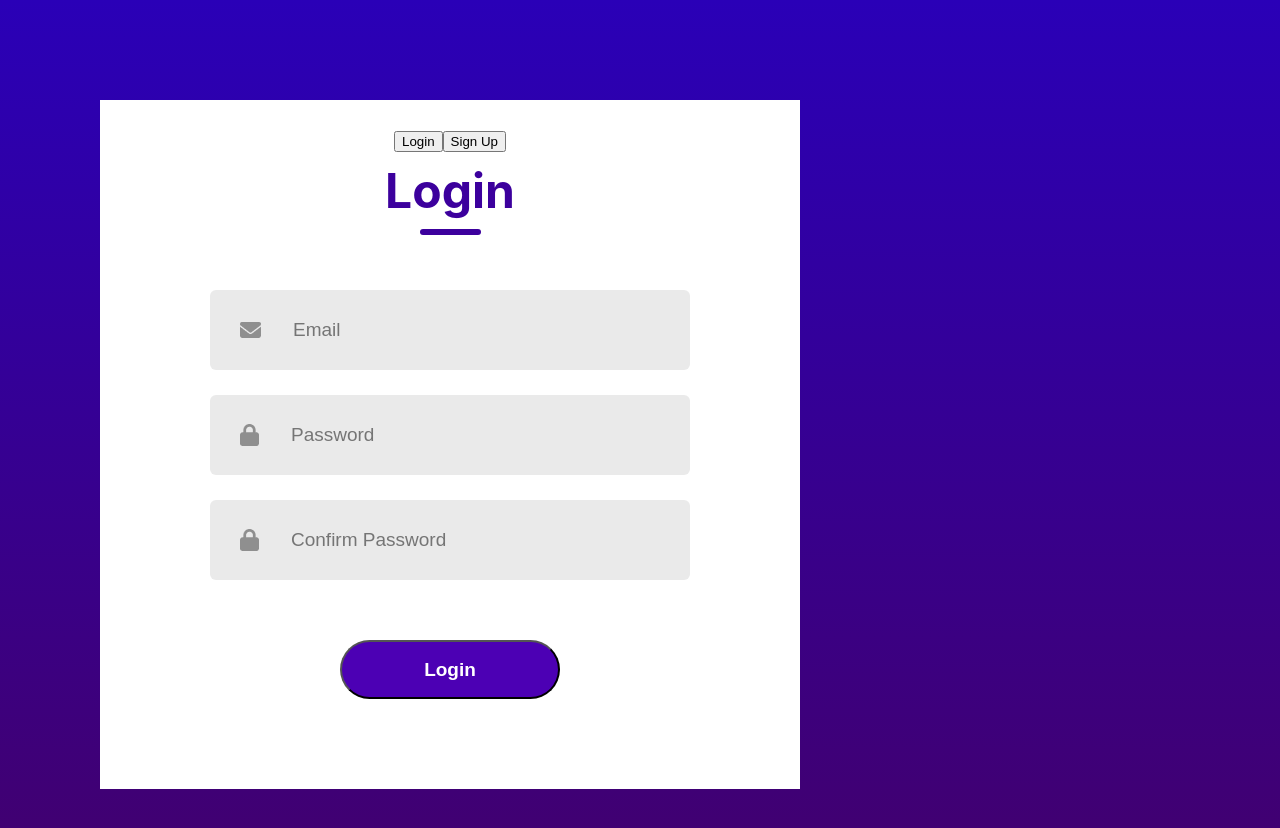
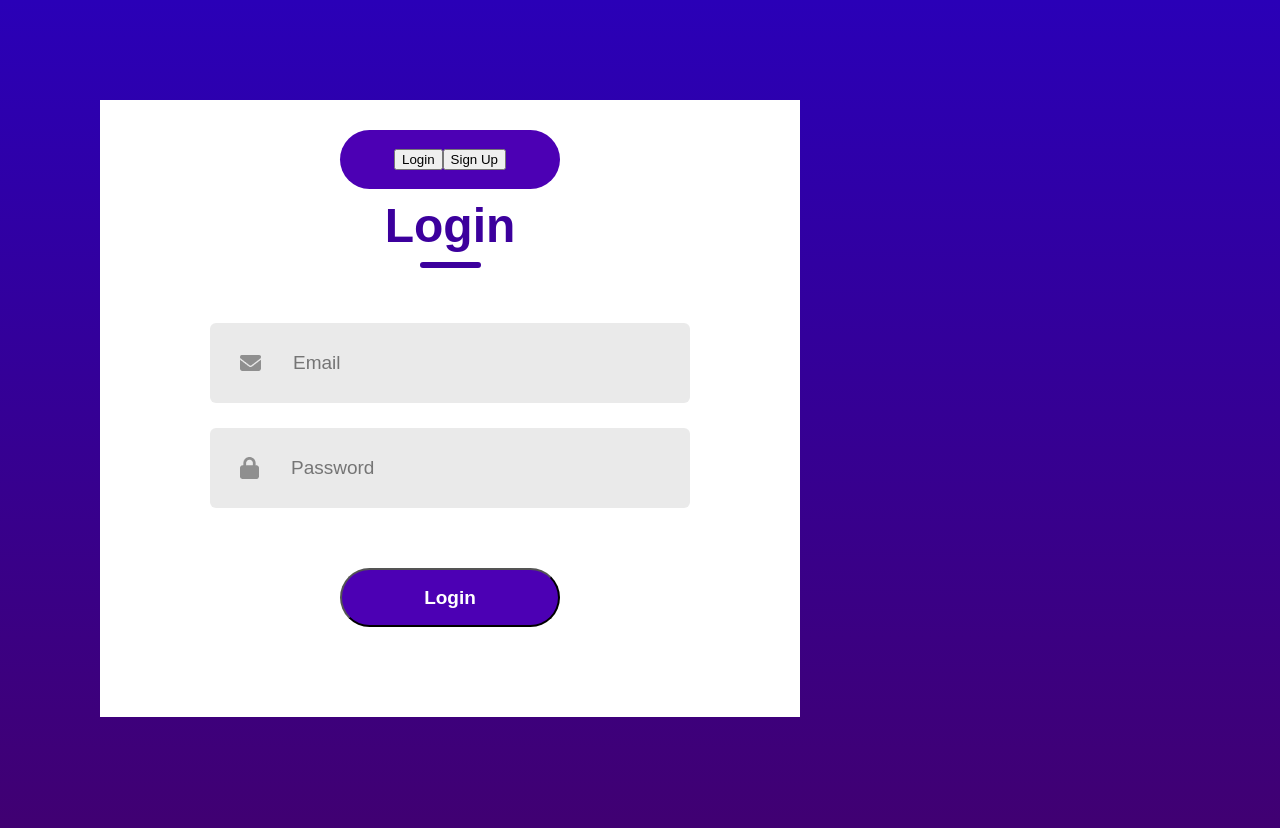
Before and after one commit to Incognito543210/profesor-student-platform, a React (Create React App) app: page / in a window 1280 px wide. Shown: the top 828 px of the page. Built offline with nearby package versions, Linux system fonts and the light colour scheme.

Commit message:
Add detals from api to repository page

```diff
--- a/src/App.js
+++ b/src/App.js
@@ -3,6 +3,7 @@ import "./App.css";
 import { BrowserRouter as Router, Route, Routes } from "react-router-dom";
 import LoginSignup from "./Components/LoginSingup/LoginSignup";
 import HomePage from "./Components/HomePage/HomePage";
+import RepositoryPage from "./Components/RepositoryPage/RepositoryPage";
 
 function App() {
   return (
@@ -11,6 +12,7 @@ function App() {
         <Routes>
           <Route path="/" element={<LoginSignup />} />
           <Route path="/home" element={<HomePage />} />
+          <Route path="/repositoryPage" element={<RepositoryPage />} />
         </Routes>
       </Router>
     </div>
--- a/src/Components/HomePage/HomePage.css
+++ b/src/Components/HomePage/HomePage.css
@@ -1,10 +1,11 @@
 /* styles.css */
 
-/* Style dla całej strony */
+/* Styl dla całej strony */
 body {
   font-family: Arial, sans-serif;
   margin: 0;
   padding: 0;
+  background-color: #fff; /* białe tło */
 }
 
 /* Styl dla nagłówka */
@@ -23,6 +24,12 @@ body {
   margin-bottom: 20px;
   border: 1px solid #ddd;
   padding: 10px;
+  transition: background-color 0.3s; /* płynne przejście koloru tła */
+}
+
+/* Podświetlenie po najechaniu myszką */
+li:hover {
+  background-color: #f0f0f0; /* podświetlenie na szarym tle */
 }
 
 /* Styl dla tytułu repozytorium */
@@ -34,3 +41,49 @@ body {
 p {
   color: #555;
 }
+
+/* Styl dla kontenera repozytoriów */
+.container {
+  display: flex;
+  justify-content: center;
+  align-items: center;
+  flex-direction: column;
+  margin-left: 100px;
+  margin-right: 100px;
+  margin-top: 100px;
+  margin-bottom: 100px;
+  width: 700px;
+  background: #fff;
+  padding-bottom: 30px;
+}
+
+/* Styl dla pojedynczego elementu repozytorium */
+.repo-item {
+  width: 100%;
+  margin-bottom: 20px;
+  border: 1px solid #ddd;
+  padding: 10px;
+  transition: background-color 0.3s; /* płynne przejście koloru tła */
+}
+
+/* Podświetlenie po najechaniu myszką */
+.repo-item:hover {
+  background-color: #f0f0f0; /* podświetlenie na szarym tle */
+}
+
+/* Styl dla tytułu repozytorium w elemencie */
+.repo-title {
+  color: #007bff;
+  font-size: 20px;
+  font-weight: bold;
+}
+
+/* Styl dla opisu repozytorium w elemencie */
+.repo-description {
+  color: #555;
+}
+
+/* Styl dla ikony repozytorium w elemencie */
+.repo-icon {
+  margin-right: 10px;
+}
--- a/src/Components/HomePage/HomePage.jsx
+++ b/src/Components/HomePage/HomePage.jsx
@@ -1,35 +1,41 @@
-import React, { useState, useEffect, useContext } from 'react';
+import React, { useState, useEffect, useContext } from "react";
 import { useAuth } from "../../Context/AuthContext";
+import "./HomePage.css";
+import { useNavigate } from "react-router-dom";
 
 function HomePage() {
+  const navigate = useNavigate();
   const [repositories, setRepositories] = useState([]);
-  const token = localStorage.getItem('token');
+  const token = localStorage.getItem("token");
 
   useEffect(() => {
     if (!token) {
-      console.error('Token not found in local storage');
+      console.error("Token not found in local storage");
       return;
     }
 
-    fetch('https://localhost:7164/API/Repository/allRepository', {
+    fetch("https://localhost:7164/API/Repository/allRepository", {
       headers: {
-        'Authorization': `Bearer ${token}`
-      }
+        Authorization: `Bearer ${token}`,
+      },
     })
-      .then(response => response.json())
-      .then(data => setRepositories(data))
-      .catch(error => console.error('Error fetching data:', error));
+      .then((response) => response.json())
+      .then((data) => setRepositories(data))
+      .catch((error) => console.error("Error fetching data:", error));
   }, [token]);
-
 
   return (
     <div>
       <h1>Lista repozytoriów</h1>
       <ul>
-        {repositories.map(repo => (
-          <li key={repo.id}>
-            <h2>{repo.topic}</h2>
-            <p>{repo.description}</p>
+        {repositories.map((repo) => (
+          <li
+            key={repo.id}
+            onClick={() =>
+              navigate("/repositoryPage", { state: { id: repo.repositoryID } })
+            }
+          >
+            <h2>{repo.name}</h2>
           </li>
         ))}
       </ul>
--- a/src/Components/LoginSingup/LoginSignup.css
+++ b/src/Components/LoginSingup/LoginSignup.css
@@ -133,3 +133,17 @@
   font-size: 19px;
   color: #676767;
 }
+
+.action-buttons {
+  display: flex;
+  justify-content: center;
+  align-items: center;
+  width: 220px;
+  height: 59px;
+  color: #fff;
+  background: #4c00b4;
+  border-radius: 50px;
+  font-size: 19px;
+  font-weight: 700;
+  cursor: pointer;
+}
--- a/src/Components/LoginSingup/LoginSignup.jsx
+++ b/src/Components/LoginSingup/LoginSignup.jsx
@@ -48,6 +48,7 @@ const LoginSignup = () => {
       if (response.ok) {
         // Registration successful, you can redirect or show a success message
         console.log("Registration successful");
+        setAction("Login");
       } else {
         const errorMessage = await response.text();
         console.error("Registration failed:", errorMessage);
@@ -148,6 +149,9 @@ const LoginSignup = () => {
             onChange={handleChange}
           />
         </div>
+
+        {action === "Login" ? null : (
+          <>
             <div className="input">
               <img src={password_icon} alt="" />
               <input
@@ -158,6 +162,9 @@ const LoginSignup = () => {
                 onChange={handleChange}
               />
             </div>
+          </>
+        )}
+
         {action === "Login" ? null : (
           <div className="role-selection">
             <div>
--- /dev/null
+++ b/src/Components/RepositoryPage/RepositoryPage.jsx
@@ -0,0 +1,45 @@
+import React, { useState, useEffect } from "react";
+import { useLocation } from "react-router-dom";
+
+function RepositoryPage() {
+  const [repository, setRepository] = useState(null);
+  const token = localStorage.getItem("token");
+  const location = useLocation();
+  console.log(location);
+
+  useEffect(() => {
+    if (!token) {
+      console.error("Token not found in local storage");
+      return;
+    }
+
+    fetch(
+      "https://localhost:7164/API/Repository/repositoryById/" +
+        location.state.id,
+      {
+        headers: {
+          Authorization: `Bearer ${token}`,
+        },
+      }
+    )
+      .then((response) => response.json())
+      .then((data) => setRepository(data))
+      .catch((error) => console.error("Error fetching data:", error));
+    console.log(repository);
+  }, [token, location.state.id]);
+
+  return (
+    <div>
+      {repository ? (
+        <div>
+          <h1>{repository.name}</h1>
+          <h2>{repository.topic}</h2>
+        </div>
+      ) : (
+        <p>Loading...</p>
+      )}
+    </div>
+  );
+}
+
+export default RepositoryPage;
```
Also changed, not shown: src/Components/RepositoryPage/RepositoryPage.css (added). Lines whose indentation alone changed are shown as unchanged.
